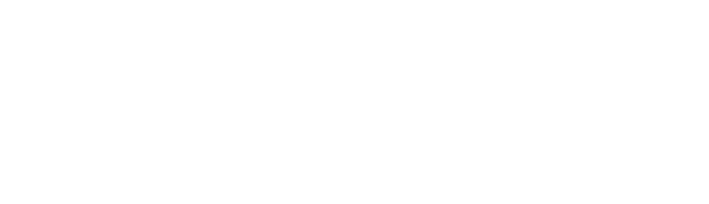
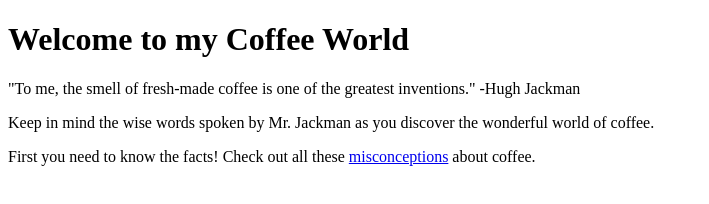
Before and after one commit to connor-ray/cray9503.github.io, a plain HTML site: page index.html in a window 1280 px wide. Shown: the whole page, without its empty margins (0-709 px from the left). Drawn offline with Linux system fonts and the light colour scheme.

Commit message:
Created misconception page

```diff
--- a/index.html
+++ b/index.html
@@ -5,7 +5,9 @@
     <title>My Coffee World</title>
   </head>
   <body>
-
-
+    <h1>Welcome to my Coffee World</h1>
+      <p>"To me, the smell of fresh-made coffee is one of the greatest inventions." -Hugh Jackman</p>
+      <p>Keep in mind the wise words spoken by Mr. Jackman as you discover the wonderful world of coffee.</p>
+      <p>First you need to know the facts! Check out all these <a href="miconception.html">misconceptions</a> about coffee.</p>
   </body>
 </html>
```
Also changed, not shown: misconception.html (added).
